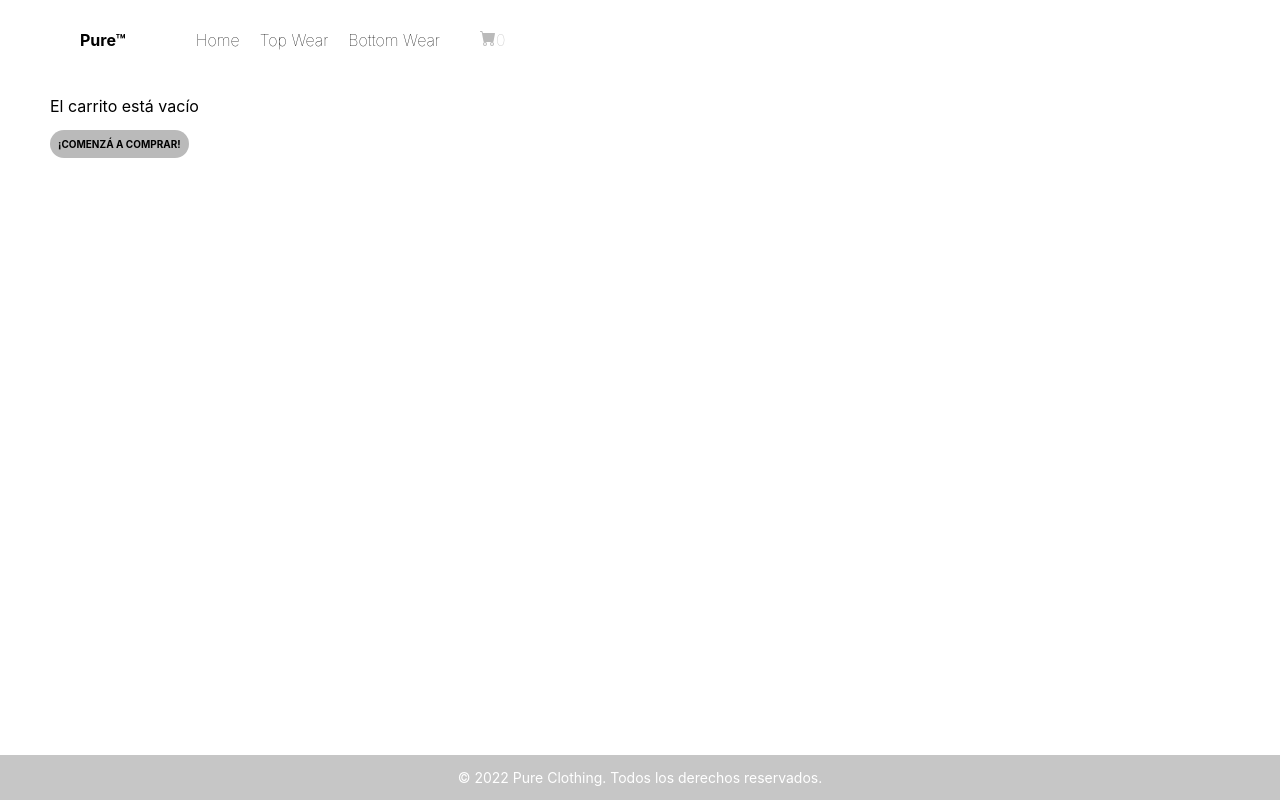
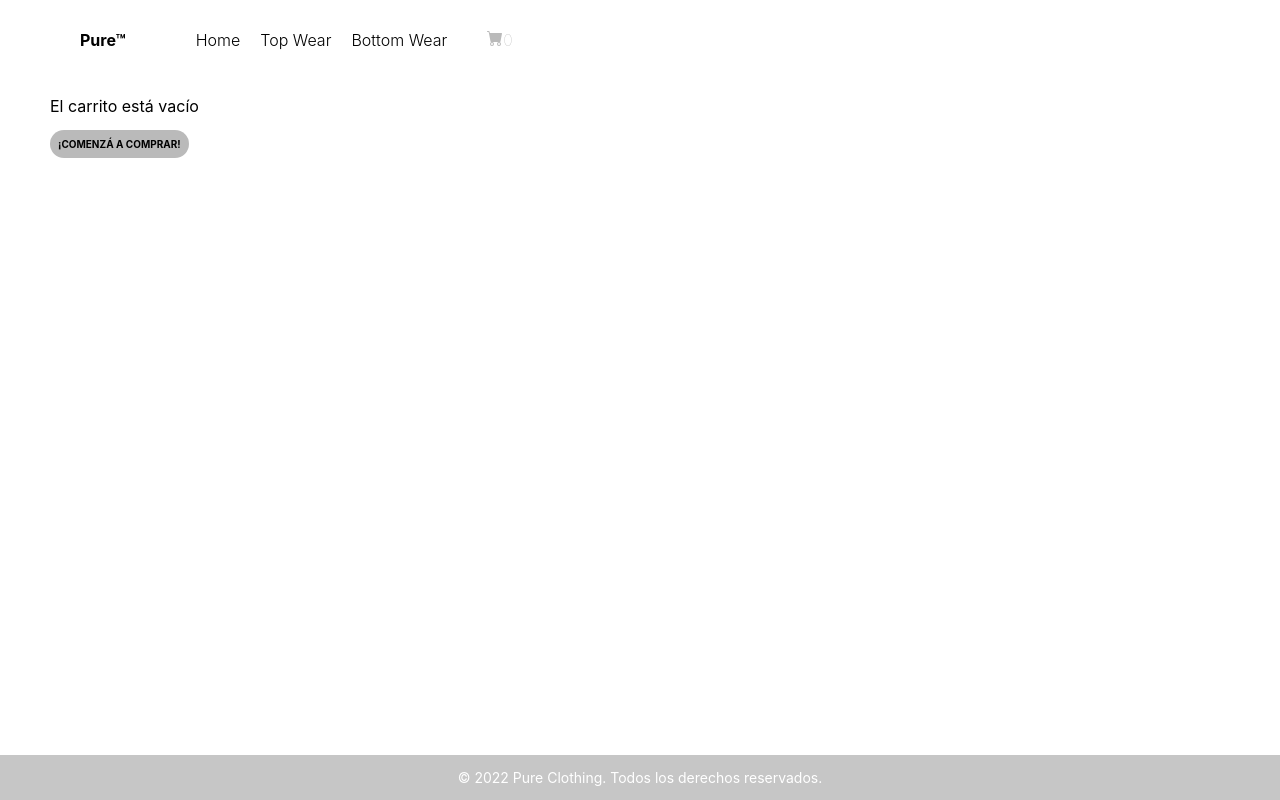
Before and after one commit to dcendoya/e-commerce, a React (Create React App) app: page /cart in a window 1280 px wide. Built offline with nearby package versions, Linux system fonts and the light colour scheme.

Commit message:
NavBar css

```diff
--- /dev/null
+++ b/src/components/header/NavBar.css
@@ -0,0 +1,33 @@
+.navBarCointainer {
+    display: flex;
+    flex-direction: row;
+}
+
+.brandIconContainer {
+    padding: 30px;
+    justify-content: center;
+    font-weight: 700;
+}
+
+.brandIcon {
+    text-decoration: none;
+    color: #000000;
+}
+
+.navList {
+    list-style-type: none;
+    margin: 0px;
+    padding: 30px;
+    justify-content: center;
+}
+
+.listItem {
+    display: inline;
+    padding: 10px;
+}
+
+.itemLink {
+    text-decoration: none;
+    color: #000000;
+    font-weight: 300;
+}
--- a/src/components/header/NavBar.jsx
+++ b/src/components/header/NavBar.jsx
@@ -1,16 +1,17 @@
 import React from "react";
 import { Link } from 'react-router-dom/cjs/react-router-dom.min';
 import CartIcon from "./CartWidget";
+import "./NavBar.css";
 
 export default function NavBar (){
     return (
         <>
-            <div style={{display: "flex", flexDirection: "row"}}>
-                <div style={{padding: "30px", justifyContent: "center", fontWeight: "bolder"}}><Link to={"/"} style={{textDecoration: "none", color:"black"}}>Pure™</Link></div>
-                <ul style={{listStyleType: "none", margin: "0px", padding: "30px", justifyContent: "center"}}>
-                    <li style={{display: "inline", padding: "10px"}}><Link to={"/"} style={{textDecoration: "none", color: "black", fontWeight: "lighter"}}>Home</Link></li>
-                    <li style={{display: "inline", padding: "10px"}}><Link to={"/catalogo/tops"} style={{textDecoration: "none", color: "black", fontWeight: "lighter"}}>Top Wear</Link></li>
-                    <li style={{display: "inline", padding: "10px"}}><Link to={"/catalogo/bottoms"} style={{textDecoration: "none", color: "black", fontWeight: "lighter"}}>Bottom Wear</Link></li>
+            <div className="navBarCointainer">
+                <div className="brandIconContainer"><Link to={"/"} className="brandIcon">Pure™</Link></div>
+                <ul className="navList">
+                    <li className="listItem"><Link to={"/"} className="itemLink">Home</Link></li>
+                    <li className="listItem"><Link to={"/catalogo/tops"} className="itemLink">Top Wear</Link></li>
+                    <li className="listItem"><Link to={"/catalogo/bottoms"} className="itemLink">Bottom Wear</Link></li>
                 </ul>
                 <CartIcon style={{display: "inline"}}/>
             </div>
```
